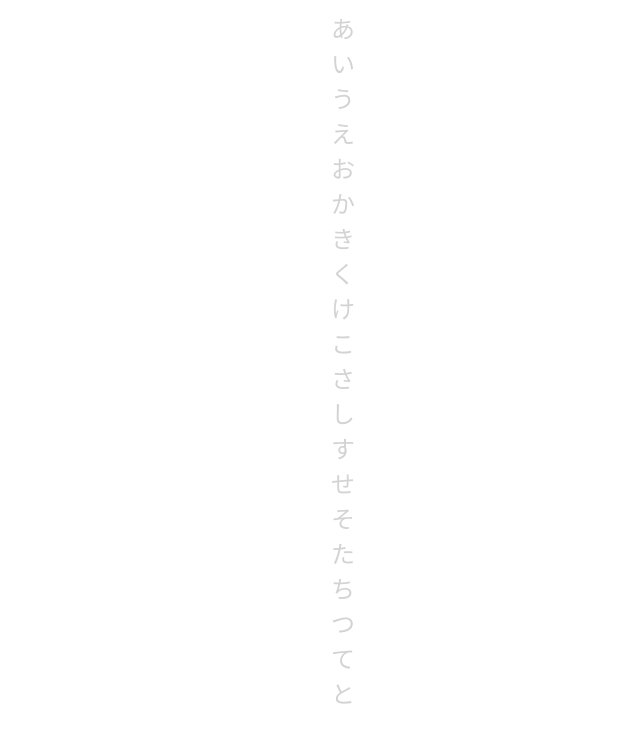
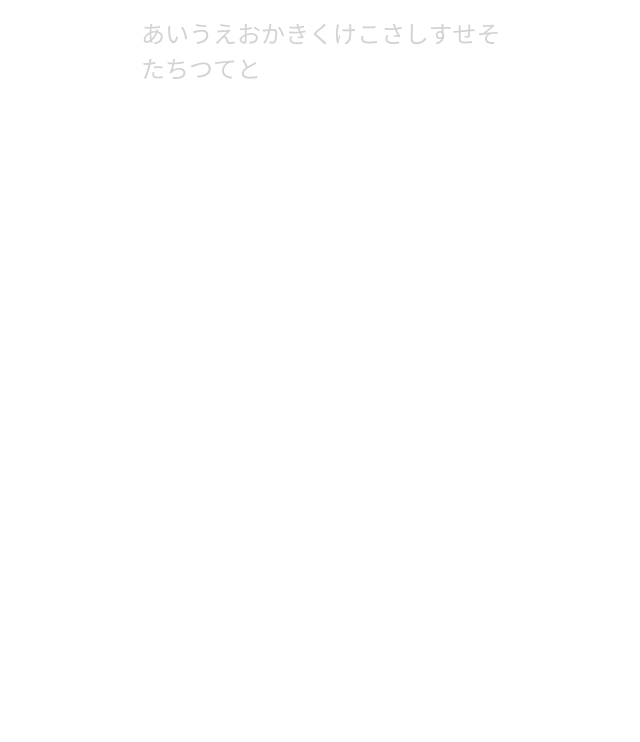
Before and after one commit to mokamonn/text-app01, a plain HTML site: page index.html in a window 1280 px wide. Both pictures are taken after a click on the button "始める". Shown: the whole page, without its empty margins (304-944 px from the left). Drawn offline with Linux system fonts and the light colour scheme.

Commit message:
折り返し修正

```diff
--- a/styles.css
+++ b/styles.css
@@ -30,40 +30,35 @@ body {
     text-align: center;
 }
 
-/* 文字を重ねるエリア */
+/* ✅ 文字を重ねるエリアを grid で配置 */
 .text-wrapper {
+    display: grid;
     position: relative;
     font-size: 24px;
     text-align: left;
     width: 100%;
     padding: 5px;
     box-sizing: border-box;
-    display: flex;
-    flex-wrap: wrap; /* ✅ 自動で折り返す */
 }
 
 /* グレーの文字 */
 .gray {
-    position: absolute;
-    top: 0;
-    left: 0;
     color: lightgray;
+    white-space: normal;
     overflow-wrap: break-word; /* ✅ 単語単位で折り返す */
     word-break: break-word; /* ✅ 単語の途中でも折り返す */
-    white-space: normal; /* ✅ 自動で改行 */
-    z-index: 0;
+    grid-column: 1;
+    grid-row: 1;
 }
 
 /* 黒い文字（入力された部分） */
 .black {
-    position: absolute;
-    top: 0;
-    left: 0;
     color: black;
+    white-space: normal;
     overflow-wrap: break-word;
     word-break: break-word;
-    white-space: normal;
-    z-index: 1;
+    grid-column: 1;
+    grid-row: 1;
 }
 
 /* 入力ボックスを完全に隠す */
```
